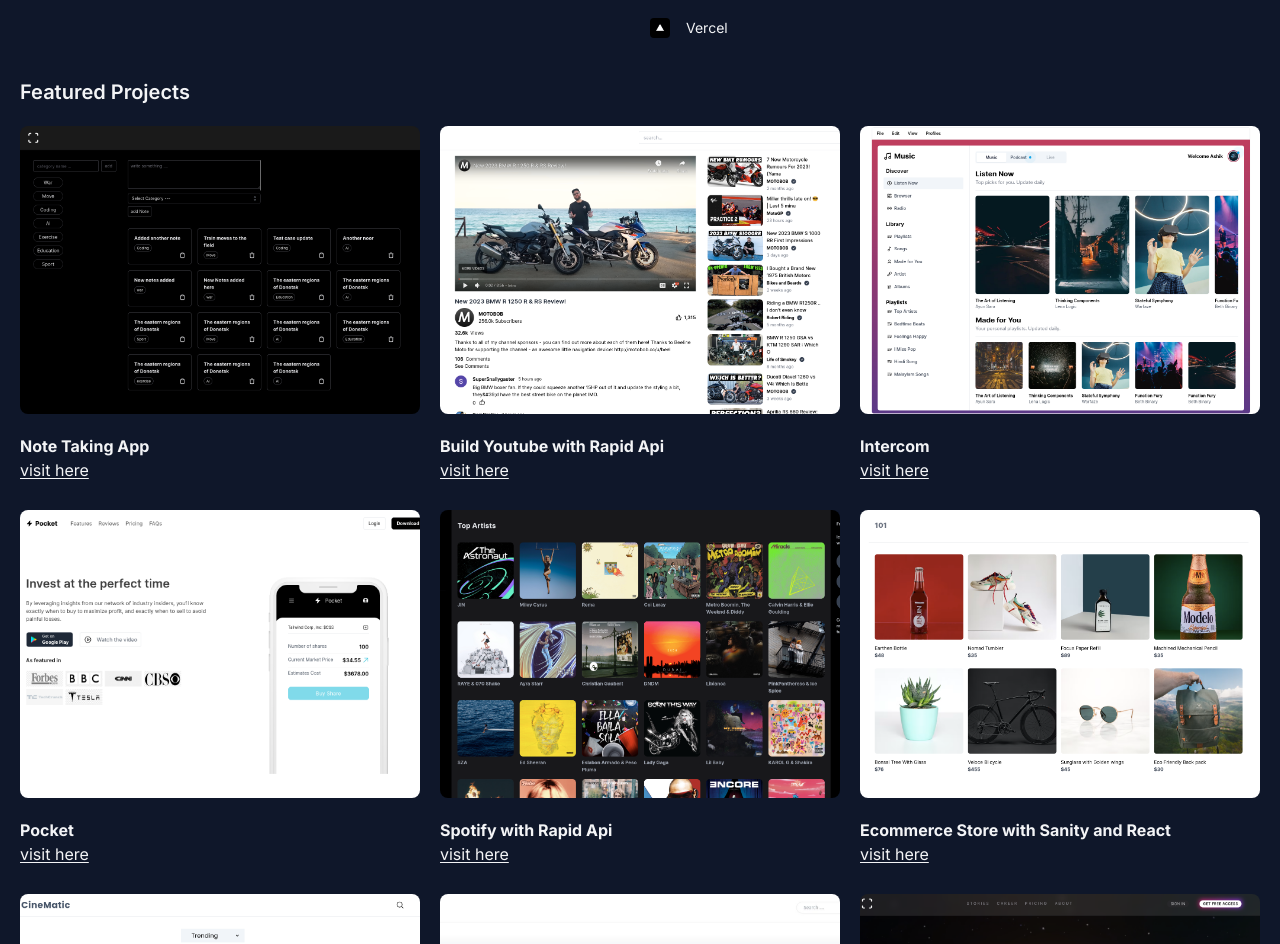
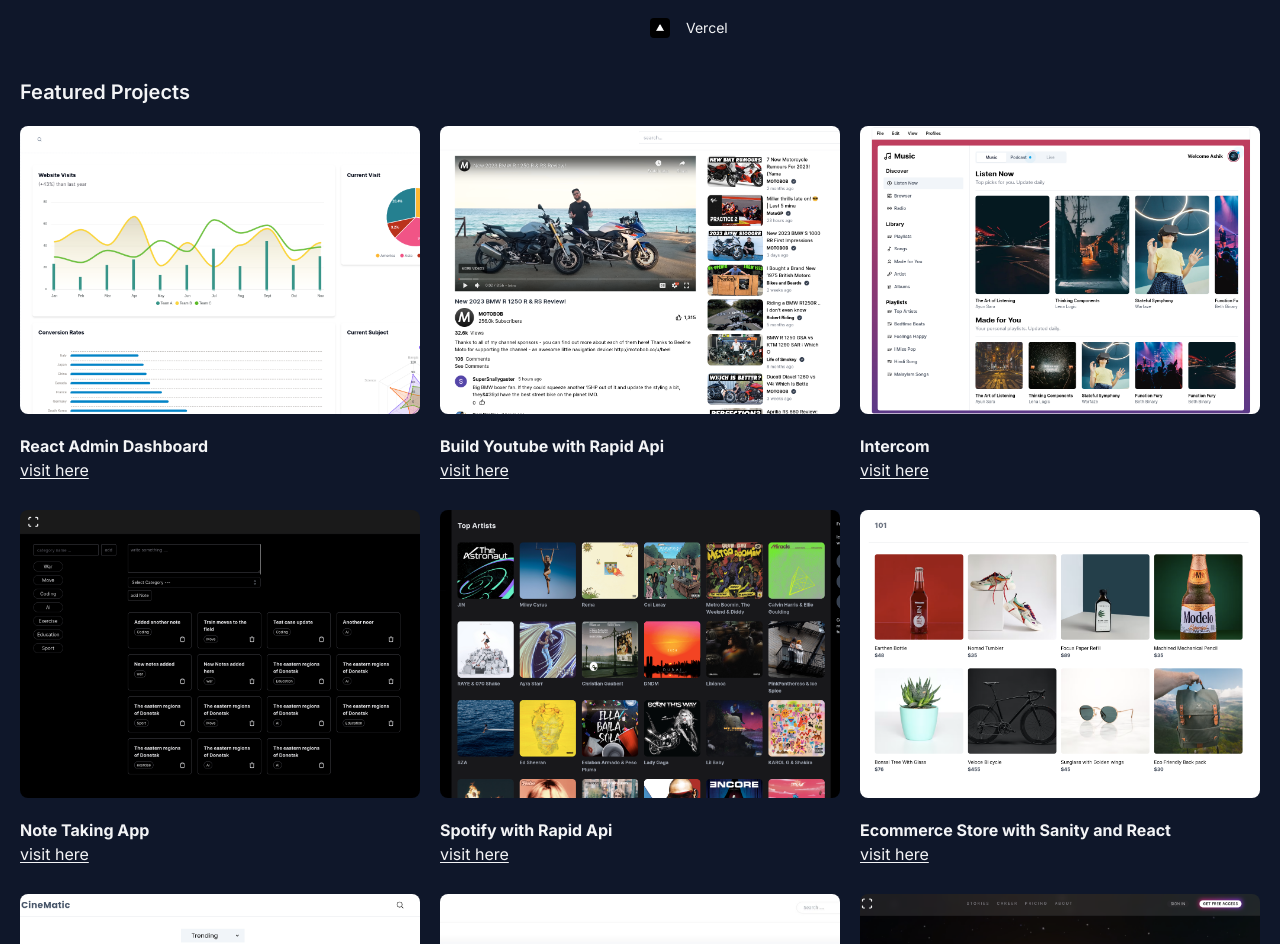
Before and after one commit to ashik-75/showcase, a Next.js app: page / in a window 1280 px wide. Shown: the part 2071-3015 px from the top of the page. Built offline with nearby package versions, Linux system fonts and the light colour scheme.

Commit message:
add project

```diff
--- a/components/projects/data.ts
+++ b/components/projects/data.ts
@@ -3,9 +3,9 @@
 const projects: ProjectType[] = [
   {
     id: 1,
-    image: "/projects/notes.png",
-    title: "Note Taking  App",
-    url: "https://notes-q1ap.vercel.app/",
+    image: "/projects/admin.png",
+    title: "React Admin Dashboard",
+    url: "https://react-admin-five-sigma.vercel.app/",
   },
   {
     id: 2,
@@ -21,9 +21,9 @@
   },
   {
     id: 4,
-    image: "/projects/pocket.png",
-    title: "Pocket",
-    url: "https://next-pocket.vercel.app/",
+    image: "/projects/notes.png",
+    title: "Note Taking  App",
+    url: "https://notes-q1ap.vercel.app/",
   },
   {
     id: 5,
```
Also changed, not shown: public/projects/admin.png (added).
